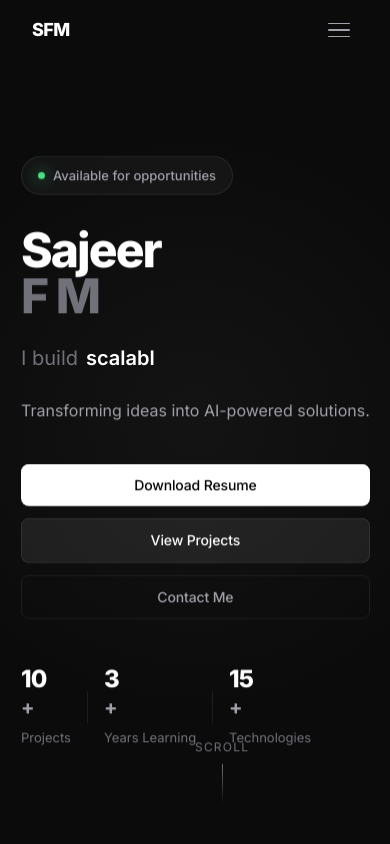
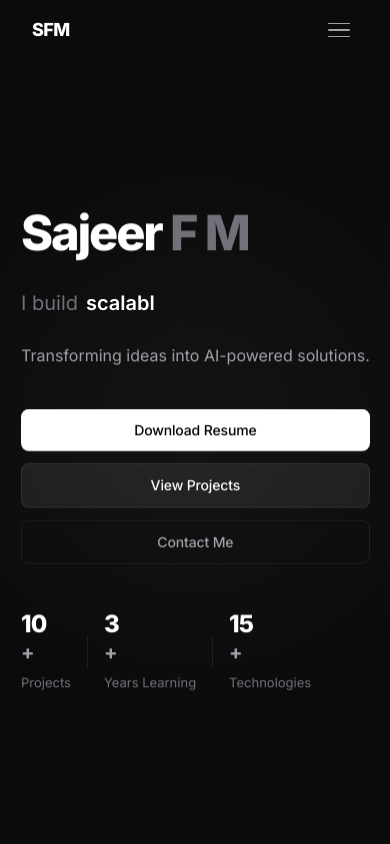
Before and after one commit to sajeerrr/My-Portfolio, a plain HTML site: page index.html in a window 390 px wide. Shown: the top 844 px of the page. Drawn offline with Linux system fonts and the light colour scheme.

Commit message:
alignment fixed

```diff
--- a/css/responsive.css
+++ b/css/responsive.css
@@ -73,7 +73,8 @@
 
   /* Hero */
   .hero-name {
-    font-size: clamp(3rem, 12vw, 5rem);
+    font-size: clamp(3.5rem, 11vw, 6rem);
+    letter-spacing: -0.055em;
   }
 
   .hero-title {
@@ -145,7 +146,10 @@
 
   .container { padding: 0 var(--space-5); }
 
-  .hero-name { letter-spacing: -0.04em; }
+  .hero-name {
+    font-size: clamp(2.7rem, 12.5vw, 3.5rem);
+    letter-spacing: -0.045em;
+  }
 
   .hero-actions {
     flex-direction: column;
@@ -186,7 +190,7 @@
 @media (min-width: 1400px) {
   :root { --container: 1320px; }
 
-  .hero-name { font-size: 8.5rem; }
+  .hero-name { font-size: 9rem; }
 
   .skills-grid {
     grid-template-columns: repeat(3, 1fr);
--- a/css/style.css
+++ b/css/style.css
@@ -417,7 +417,7 @@ ul { list-style: none; }
 .hero-content {
   position: relative;
   z-index: 1;
-  padding-top: var(--space-20);
+  padding-top: var(--space-12);
   padding-bottom: var(--space-20);
 }
 
@@ -445,11 +445,13 @@ ul { list-style: none; }
 }
 
 .hero-name {
-  font-size: clamp(3.5rem, 9vw, 7.5rem);
+  font-size: clamp(4.5rem, 10.8vw, 8.4rem);
   font-weight: 800;
-  letter-spacing: -0.05em;
-  line-height: 0.95;
-  margin-bottom: var(--space-6);
+  letter-spacing: -0.06em;
+  line-height: 0.9;
+  margin-bottom: var(--space-8);
+  max-width: 100%;
+  white-space: nowrap;
 }
 
 .name-dim {
--- a/index.html
+++ b/index.html
@@ -85,12 +85,7 @@
       <div class="hero-grid" aria-hidden="true"></div>
 
       <div class="container hero-content">
-        <div class="hero-badge fade-up">
-          <span class="badge-dot"></span>
-          Available for opportunities
-        </div>
-
-        <h1 class="hero-name fade-up delay-1">Sajeer<br/><span class="name-dim">F M</span></h1>
+        <h1 class="hero-name fade-up delay-1">Sajeer <span class="name-dim">F M</span></h1>
 
         <div class="hero-title fade-up delay-2">
           <span class="title-static">I build</span>
@@ -132,10 +127,6 @@
         </div>
       </div>
 
-      <div class="scroll-hint fade-up delay-5" aria-hidden="true">
-        <span>Scroll</span>
-        <div class="scroll-line"></div>
-      </div>
     </section>
 
     <!-- ==================== ABOUT ==================== -->
--- a/js/script.js
+++ b/js/script.js
@@ -9,16 +9,19 @@
   const loader = document.getElementById('loader');
   if (!loader) return;
 
+  function hideLoader() {
+    loader.classList.add('hidden');
+    document.body.style.overflow = '';
+  }
+
   // Hide loader after animations complete
   window.addEventListener('load', () => {
-    setTimeout(() => {
-      loader.classList.add('hidden');
-      document.body.style.overflow = '';
-    }, 1500);
+    setTimeout(hideLoader, 1500);
   });
 
   // Prevent scroll while loading
   document.body.style.overflow = 'hidden';
+  setTimeout(hideLoader, 2500);
 })();
 
 /* ==================== SCROLL PROGRESS ==================== */
```
